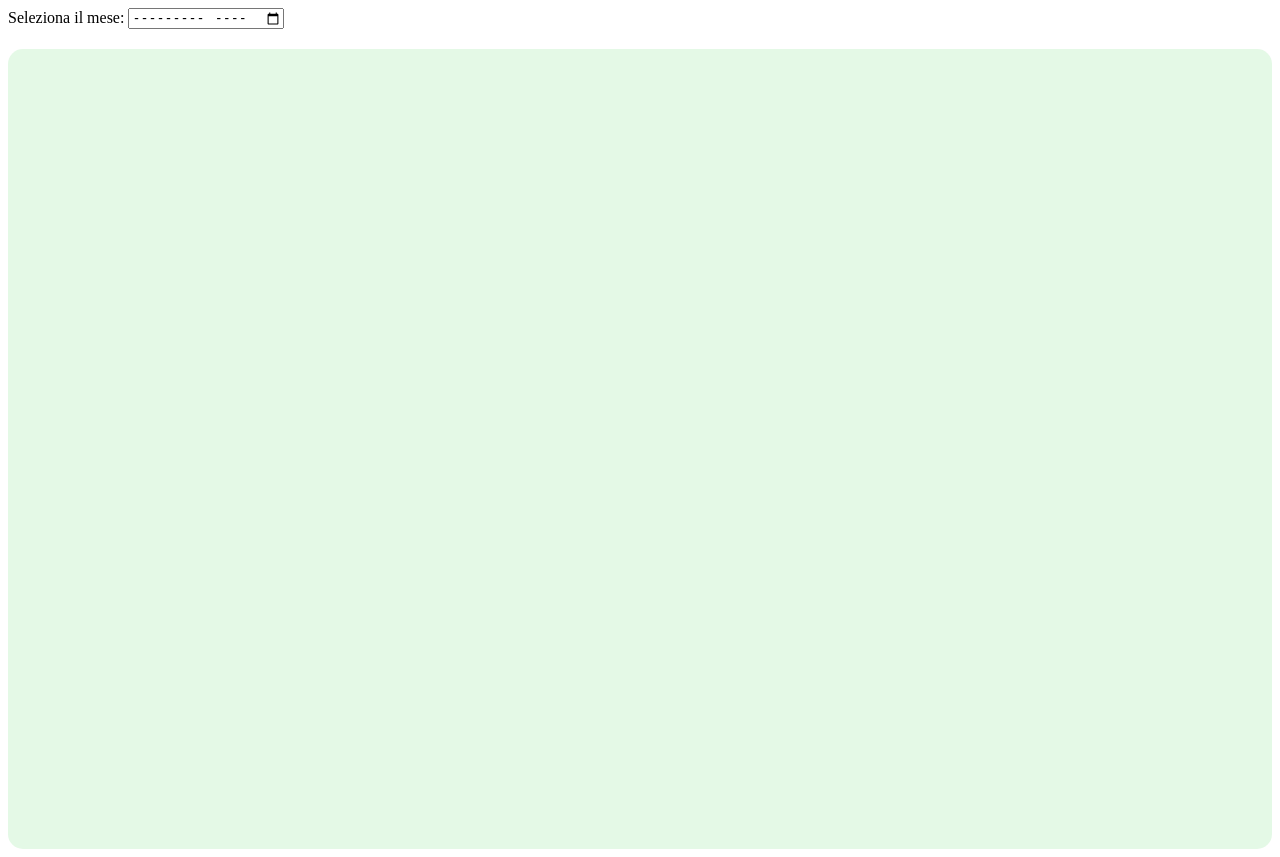
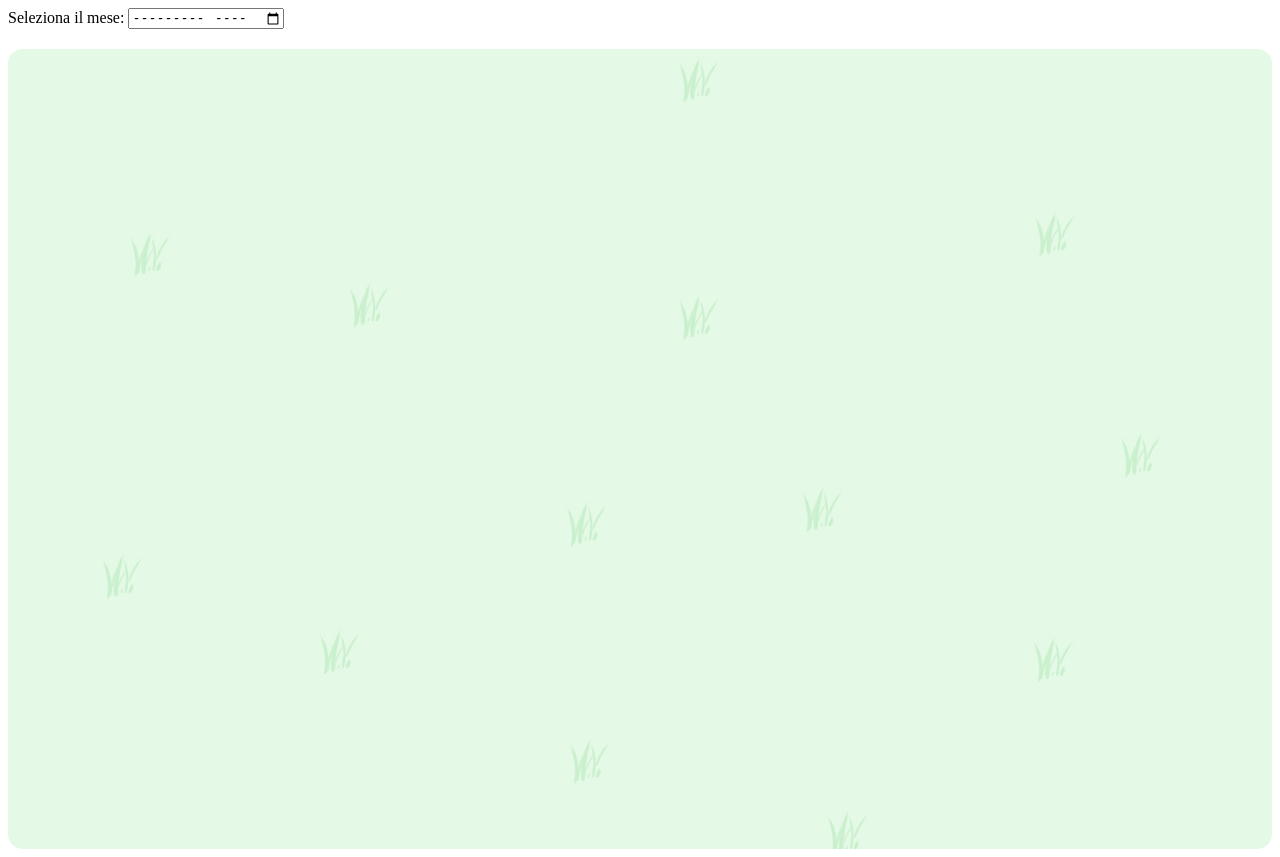
Before and after one commit to claudiagiuseppini/Plan-t-It, a PHP site: page /privatearea/giardino.html in a window 1280 px wide. Run offline with PHP 8.4, Linux system fonts and the light colour scheme.

Commit message:
sfondo giardino

```diff
--- a/privatearea/css/giardino_style.css
+++ b/privatearea/css/giardino_style.css
@@ -8,7 +8,7 @@
   margin-bottom: 20px; /* spazio di 20px sotto il primo div */
 }
 #containerGiardino {
-    background-image: url('../../assets/giardino.png');
+    background-image: url('../../assets/sfondo_giardino.jpeg');
      background-size: cover;
      border-radius: 15px;
      background-repeat: no-repeat;
@@ -16,3 +16,9 @@
     min-height: 100vh;
     width: 100%;
 }
+
+div{
+  margin-bottom: 0;
+  padding-bottom: 0;
+
+}
```
Also changed, not shown: assets/giardino.png (deleted), assets/sfondo_giardino.jpeg (added).
